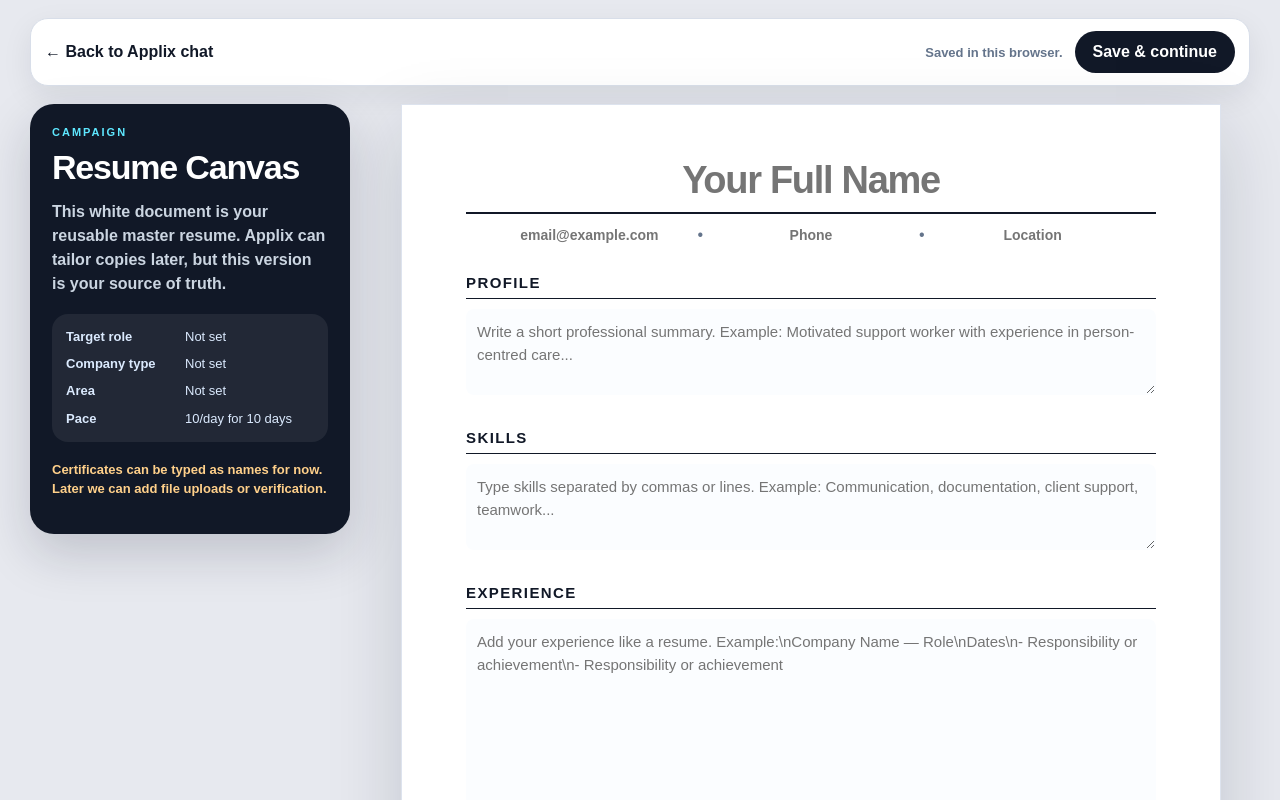
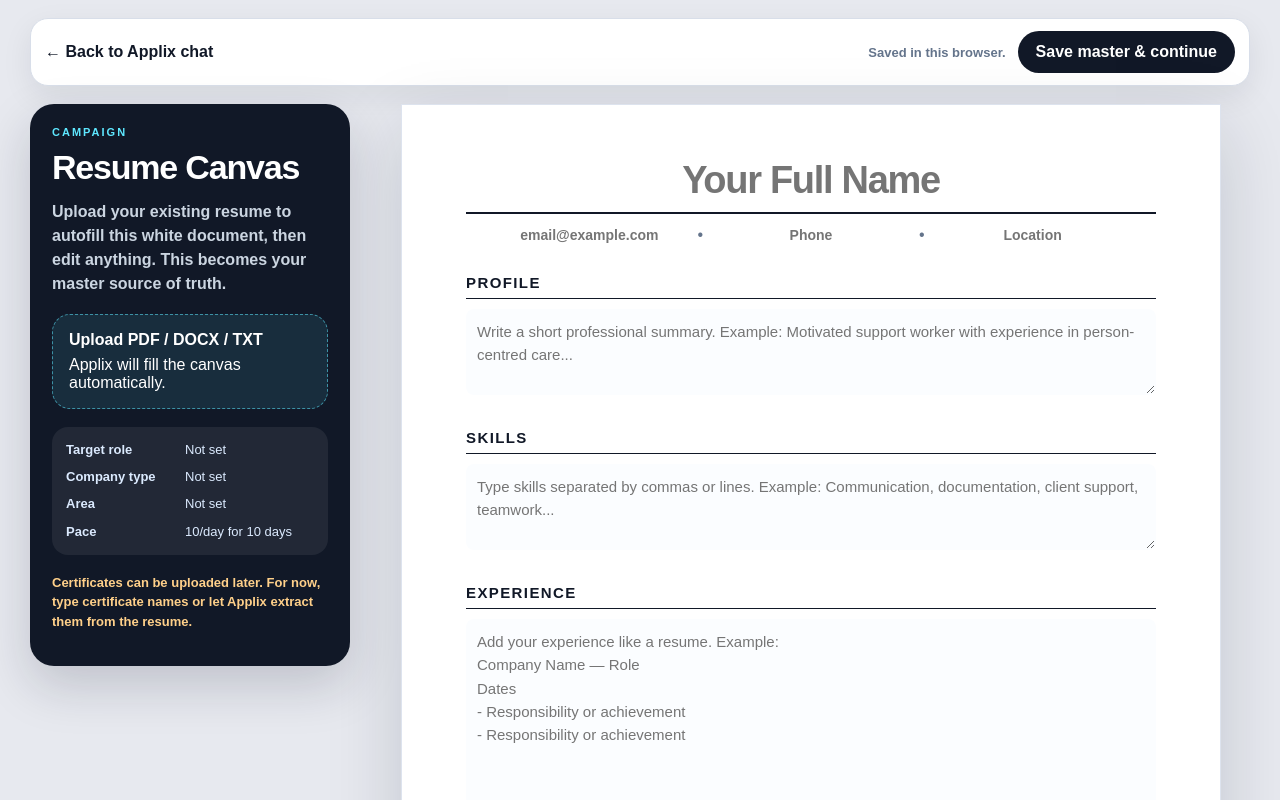
Before and after one commit to Calsie-ai/Calsie, a Next.js app in the folder frontend/: page /resume-canvas in a window 1280 px wide. Shown: the top 800 px of the page. Built offline with nearby package versions, Linux system fonts and the light colour scheme.

Commit message:
Connect resume canvas upload parser

```diff
--- a/frontend/app/resume-canvas/page.tsx
+++ b/frontend/app/resume-canvas/page.tsx
@@ -1,7 +1,7 @@
 "use client";
 
 import Link from "next/link";
-import { useEffect, useState } from "react";
+import { ChangeEvent, useEffect, useState } from "react";
 import { useRouter } from "next/navigation";
 
 const CACHE_KEY = "applixChatLaunchCache";
@@ -65,7 +65,8 @@ export default function ResumeCanvasPage() {
   const router = useRouter();
   const [resume, setResume] = useState<ResumeState>(emptyResume);
   const [campaign, setCampaign] = useState<CampaignState>({});
-  const [status, setStatus] = useState("Resume canvas autosaves in this browser.");
+  const [status, setStatus] = useState("Upload a resume or edit the canvas directly.");
+  const [parsing, setParsing] = useState(false);
 
   const dailyLimit = campaign.plan === "full" ? 100 : 10;
 
@@ -94,11 +95,52 @@ export default function ResumeCanvasPage() {
       experience: resume.experience,
       certificates: resume.certificates,
     });
-    setStatus("Saved in this browser.");
-  }, [resume]);
+    if (!parsing) setStatus("Saved in this browser.");
+  }, [resume, parsing]);
 
   function update(field: keyof ResumeState, value: string) {
     setResume((current) => ({ ...current, [field]: value }));
+  }
+
+  async function uploadResume(event: ChangeEvent<HTMLInputElement>) {
+    const file = event.target.files?.[0];
+    if (!file || parsing) return;
+
+    setParsing(true);
+    setStatus(`Parsing ${file.name}...`);
+
+    try {
+      const formData = new FormData();
+      formData.append("resume", file);
+
+      const response = await fetch("/api/applix/parse-resume", {
+        method: "POST",
+        body: formData,
+      });
+      const data = await response.json();
+
+      if (!response.ok || !data?.ok) {
+        throw new Error(data?.error || "Could not parse resume.");
+      }
+
+      const parsed = data.parsed || {};
+      setResume((current) => ({
+        fullName: parsed.fullName || current.fullName,
+        email: parsed.email || current.email,
+        phone: parsed.phone || current.phone,
+        location: parsed.location || current.location || campaign.targetArea || "",
+        resumeSummary: parsed.resumeSummary || current.resumeSummary,
+        skills: parsed.skills || current.skills,
+        experience: parsed.experience || current.experience,
+        certificates: parsed.certificates || current.certificates,
+      }));
+      setStatus("Resume parsed and filled into the canvas. Review and edit anything you want.");
+    } catch (error: any) {
+      setStatus(error?.message || "Resume parsing failed. Try DOCX, TXT, or a text-based PDF.");
+    } finally {
+      setParsing(false);
+      event.target.value = "";
+    }
   }
 
   function launch() {
@@ -129,6 +171,15 @@ export default function ResumeCanvasPage() {
     };
 
     sessionStorage.setItem("applixCampaignDraft", JSON.stringify(draft));
+    saveCampaign({
+      fullName: resume.fullName,
+      email: resume.email,
+      phone: resume.phone,
+      resumeSummary: resume.resumeSummary,
+      skills: resume.skills,
+      experience: resume.experience,
+      certificates: resume.certificates,
+    });
     router.push("/login?next=/dashboard");
   }
 
@@ -137,21 +188,34 @@ export default function ResumeCanvasPage() {
       <header style={styles.topbar}>
         <Link href="/" style={styles.backLink}>← Back to Applix chat</Link>
         <div style={styles.status}>{status}</div>
-        <button style={styles.launchTop} onClick={launch}>Save & continue</button>
+        <button style={styles.launchTop} onClick={launch}>Save master & continue</button>
       </header>
 
       <section style={styles.shell}>
         <aside style={styles.sidePanel}>
           <p style={styles.eyebrow}>Campaign</p>
           <h1 style={styles.sideTitle}>Resume Canvas</h1>
-          <p style={styles.sideCopy}>This white document is your reusable master resume. Applix can tailor copies later, but this version is your source of truth.</p>
+          <p style={styles.sideCopy}>Upload your existing resume to autofill this white document, then edit anything. This becomes your master source of truth.</p>
+
+          <label style={styles.uploadBox}>
+            <input
+              type="file"
+              accept=".pdf,.doc,.docx,.txt,application/pdf,application/vnd.openxmlformats-officedocument.wordprocessingml.document,text/plain"
+              onChange={uploadResume}
+              style={styles.fileInput}
+              disabled={parsing}
+            />
+            <strong>{parsing ? "Parsing resume..." : "Upload PDF / DOCX / TXT"}</strong>
+            <span>Applix will fill the canvas automatically.</span>
+          </label>
+
           <div style={styles.memoryBox}>
             <strong>Target role</strong><span>{campaign.targetRole || "Not set"}</span>
             <strong>Company type</strong><span>{campaign.companyType || "Not set"}</span>
             <strong>Area</strong><span>{campaign.targetArea ? `${campaign.targetArea} (${campaign.radiusKm || 20}km)` : "Not set"}</span>
             <strong>Pace</strong><span>{dailyLimit}/day for 10 days</span>
           </div>
-          <p style={styles.note}>Certificates can be typed as names for now. Later we can add file uploads or verification.</p>
+          <p style={styles.note}>Certificates can be uploaded later. For now, type certificate names or let Applix extract them from the resume.</p>
         </aside>
 
         <section style={styles.paperWrap}>
@@ -191,7 +255,7 @@ export default function ResumeCanvasPage() {
               style={styles.experienceInput}
               value={resume.experience}
               onChange={(event) => update("experience", event.target.value)}
-              placeholder="Add your experience like a resume. Example:\nCompany Name — Role\nDates\n- Responsibility or achievement\n- Responsibility or achievement"
+              placeholder={"Add your experience like a resume. Example:\nCompany Name — Role\nDates\n- Responsibility or achievement\n- Responsibility or achievement"}
             />
 
             <SectionTitle title="Certificates / Checks" />
@@ -216,13 +280,15 @@ const styles = {
   main: { minHeight: "100vh", background: "#e7e9ef", color: "#111827", fontFamily: "Arial, Helvetica, sans-serif", padding: 18 },
   topbar: { maxWidth: 1220, margin: "0 auto 18px", display: "flex", alignItems: "center", gap: 12, padding: "12px 14px", borderRadius: 18, background: "#ffffff", border: "1px solid #d8dee9", boxShadow: "0 10px 30px rgba(15,23,42,.08)" },
   backLink: { color: "#111827", textDecoration: "none", fontWeight: 900 },
-  status: { marginLeft: "auto", color: "#64748b", fontSize: 13, fontWeight: 800 },
+  status: { marginLeft: "auto", color: "#64748b", fontSize: 13, fontWeight: 800, maxWidth: 460, textAlign: "right" as const },
   launchTop: { border: 0, borderRadius: 999, padding: "12px 18px", background: "#111827", color: "white", fontWeight: 900, cursor: "pointer" },
   shell: { maxWidth: 1220, margin: "0 auto", display: "grid", gridTemplateColumns: "320px minmax(0, 1fr)", gap: 22, alignItems: "start" },
   sidePanel: { position: "sticky" as const, top: 18, background: "#111827", color: "white", borderRadius: 24, padding: 22, boxShadow: "0 20px 50px rgba(15,23,42,.18)" },
   eyebrow: { margin: 0, color: "#5ee7ff", fontSize: 11, letterSpacing: 2, fontWeight: 900, textTransform: "uppercase" as const },
   sideTitle: { margin: "12px 0", fontSize: 34, lineHeight: 1, letterSpacing: -1.2 },
   sideCopy: { color: "#cbd5e1", lineHeight: 1.5, fontWeight: 700 },
+  uploadBox: { display: "grid", gap: 7, marginTop: 18, padding: 16, borderRadius: 18, background: "rgba(94,231,255,.1)", border: "1px dashed rgba(94,231,255,.55)", cursor: "pointer" },
+  fileInput: { display: "none" },
   memoryBox: { display: "grid", gridTemplateColumns: "110px 1fr", gap: 9, marginTop: 18, padding: 14, borderRadius: 16, background: "rgba(255,255,255,.07)", color: "#dbeafe", fontSize: 13, lineHeight: 1.4 },
   note: { marginTop: 18, color: "#ffd08a", lineHeight: 1.5, fontWeight: 800, fontSize: 13 },
   paperWrap: { display: "flex", justifyContent: "center" },
```
